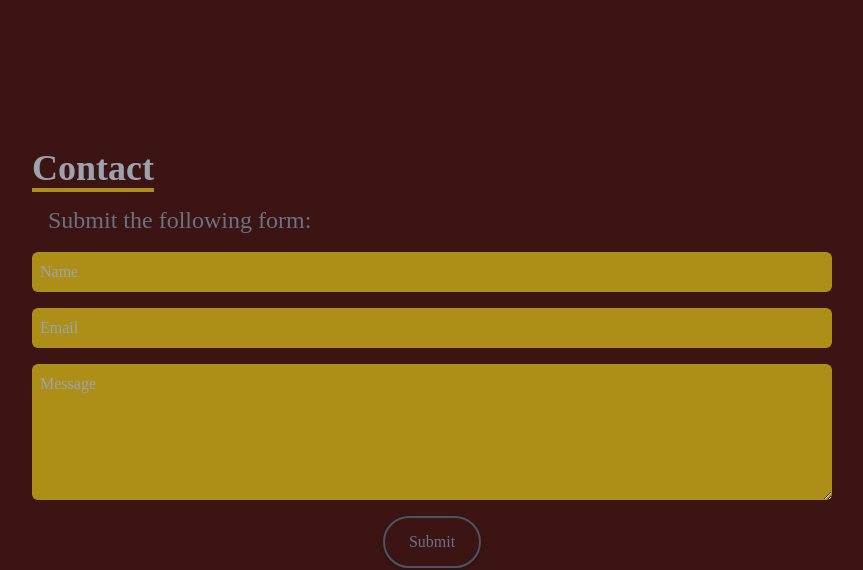
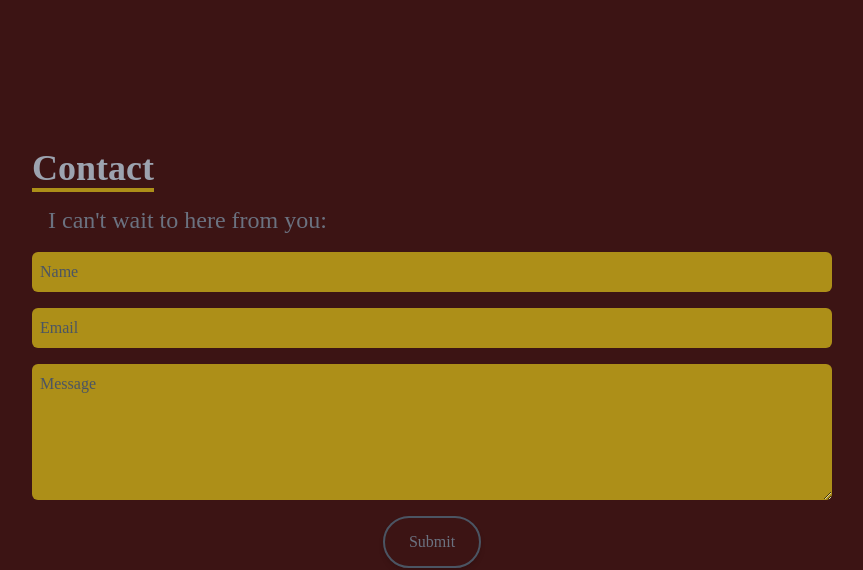
Before and after one commit to JeepingCoder/ingram_portfolio, a React (Create React App) app: page / in a window 1280 px wide. Shown: the part 2104-2674 px from the top of the page, without its empty margins (156-1019 px from the left). Built offline with nearby package versions, Linux system fonts and the light colour scheme.

Commit message:
changed styling on text for contact and placeholder

```diff
--- a/src/component/Contact.jsx
+++ b/src/component/Contact.jsx
@@ -19,11 +19,11 @@ const Contact = () => {
             </p>
             <form method="post" action="https://getform.io/f/954c3c53-a1ec-43ee-ad21-2da1e3bceb76" className="flex flex-col max-w-[800px] w-full">
               <div>
-                <p className="text-gray-500 text-2xl pl-4 py-4">Submit the following form:</p>
+                <p className="text-gray-500 text-2xl pl-4 py-4">I can't wait to here from you:</p>
               </div>
-              <input className="rounded-md p-2 bg-[#ad8f18]" type="text" placeholder="Name" name="name"/>
-              <input className="rounded-md my-4 p-2 bg-[#ad8f18]" type="email" placeholder="Email" name="email"/>
-              <textarea className="rounded-md p-2 bg-[#ad8f18] " name="message" rows="5" placeholder="Message"></textarea>
+              <input className="text-black placeholder-gray-600 rounded-md p-2 bg-[#ad8f18]" type="text" placeholder="Name" name="name"/>
+              <input className="text-black placeholder-gray-600 rounded-md my-4 p-2 bg-[#ad8f18]" type="email" placeholder="Email" name="email"/>
+              <textarea className="text-black placeholder-gray-600 rounded-md p-2 bg-[#ad8f18] " name="message" rows="5" placeholder="Message"></textarea>
               <button><a href="#_" class="relative inline-flex items-center justify-center mt-4 p-4 px-6 py-3  overflow-hidden font-medium text-gray-400 transition duration-300 ease-out border-2 border-gray-600 rounded-full shadow-md group">
 <span class="absolute inset-0 flex items-center justify-center w-full h-full text-black duration-300 -translate-x-full bg-[#ad8f18] group-hover:translate-x-0 ease">
 <svg class="w-6 h-6" fill="none" stroke="currentColor" viewBox="0 0 24 24" xmlns="http://www.w3.org/2000/svg"><path stroke-linecap="round" stroke-linejoin="round" stroke-width="2" d="M14 5l7 7m0 0l-7 7m7-7H3"></path></svg>
--- a/src/component/Navbar.jsx
+++ b/src/component/Navbar.jsx
@@ -25,7 +25,7 @@ const Navbar = () => {
       </div>
 
       <div>
-        <ul className="hidden md:flex  ">
+        <ul className="hidden md:flex ">
           <li>
             <Link to="about" smooth={true} duration={500}>
               About
@@ -60,7 +60,7 @@ const Navbar = () => {
         className={
           !navi
             ? "hidden"
-            : "absolute top-0 left-0 w-full h-screen flex flex-col justify-center items-center "
+            : "absolute top-0 left-0 w-full h-screen flex flex-col justify-center items-center bg-gray-500 bg-opacity-40"
         }
       >
         <li>
```
